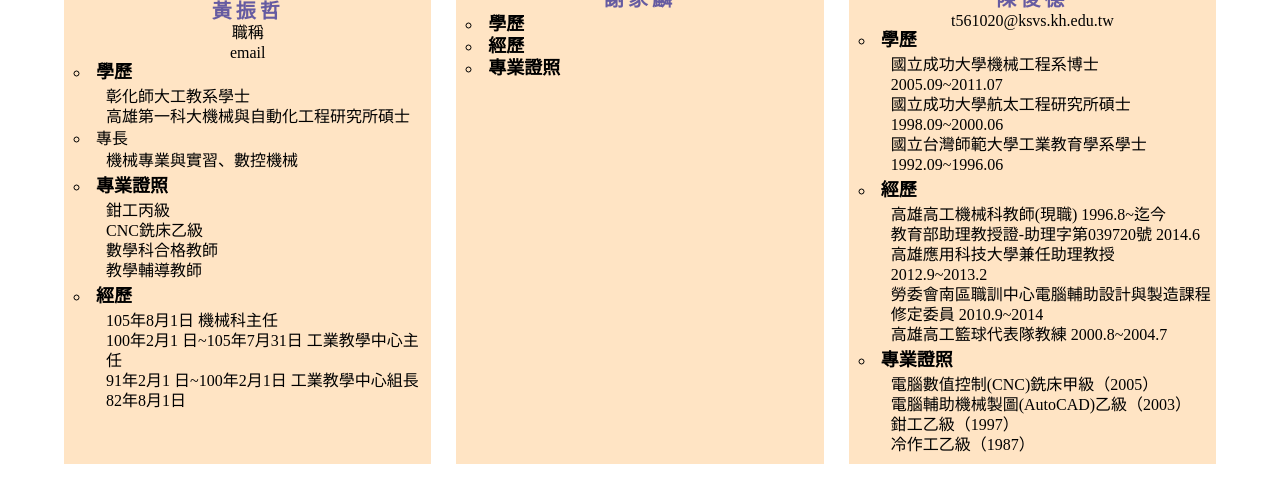
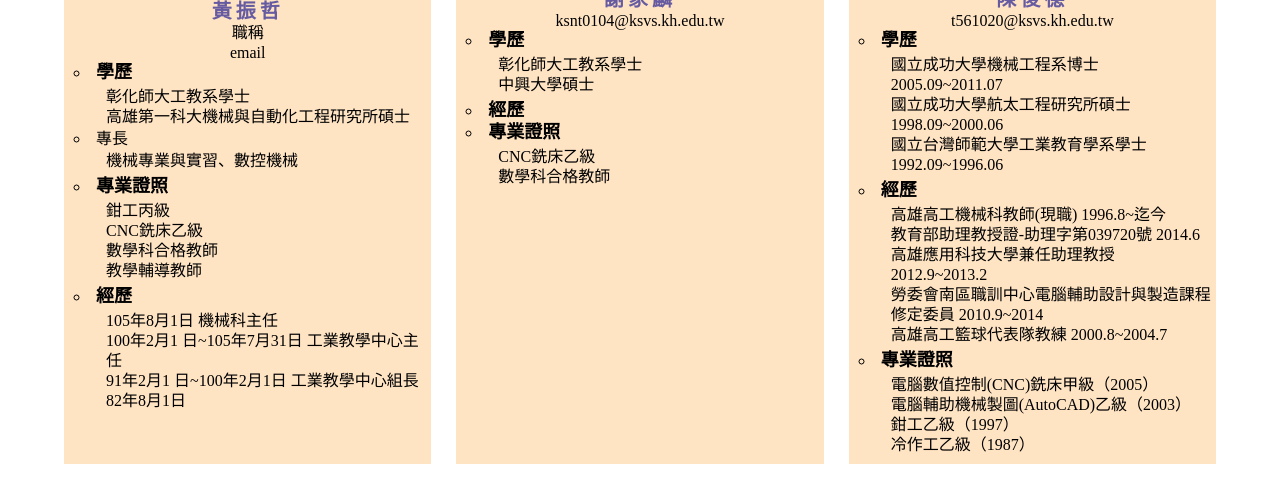
Before and after one commit to AsitaNoHoshi/mecheical, a plain HTML site: page pagination/teacher.html in a window 1280 px wide. Shown: the part 248-734 px from the top of the page. Drawn offline with Linux system fonts and the light colour scheme.

Commit message:
Add files via upload

```diff
--- a/pagination/teacher.html
+++ b/pagination/teacher.html
@@ -67,6 +67,7 @@
         <p class="header-title">師資陣容</p>
     </header>
     <main>
+        <!-- https://sites.google.com/a/ksvs.kh.edu.tw/mak/shi-zi-zhen-rong/teacher -->
         <div class="main-container">
             <ul class="float-flex">
                 <li>
@@ -108,11 +109,21 @@
                     <img src="" alt="">
                     <span class="position"></span>
                     <span class="name">謝家麟</span>
-                    <span class="email"></span>
+                    <span class="email">ksnt0104@ksvs.kh.edu.tw</span>
                     <ul class="teacher-data">
-                        <li><span>學歷</span></li>
+                        <li><span>學歷</span>
+                            <ul class="illustrate">
+                                <li>彰化師大工教系學士</li>
+                                <li>中興大學碩士</li>
+                            </ul>
+                        </li>
                         <li><span>經歷</span></li>
-                        <li><span>專業證照</span></li>
+                        <li><span>專業證照</span>
+                            <ul class="illustrate">
+                                <li>CNC銑床乙級</li>
+                                <li>數學科合格教師</li>
+                            </ul>
+                        </li>
                     </ul>
                 </li>
                 <li>
```
